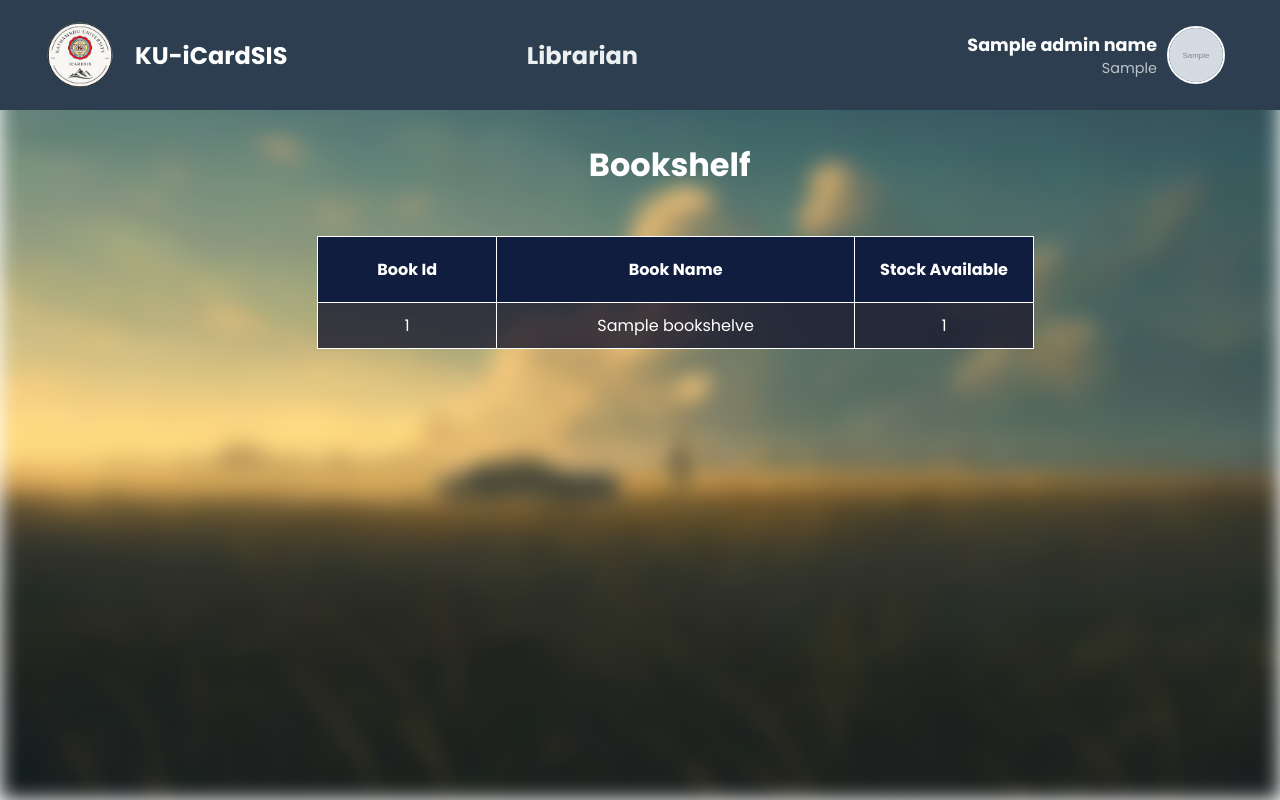
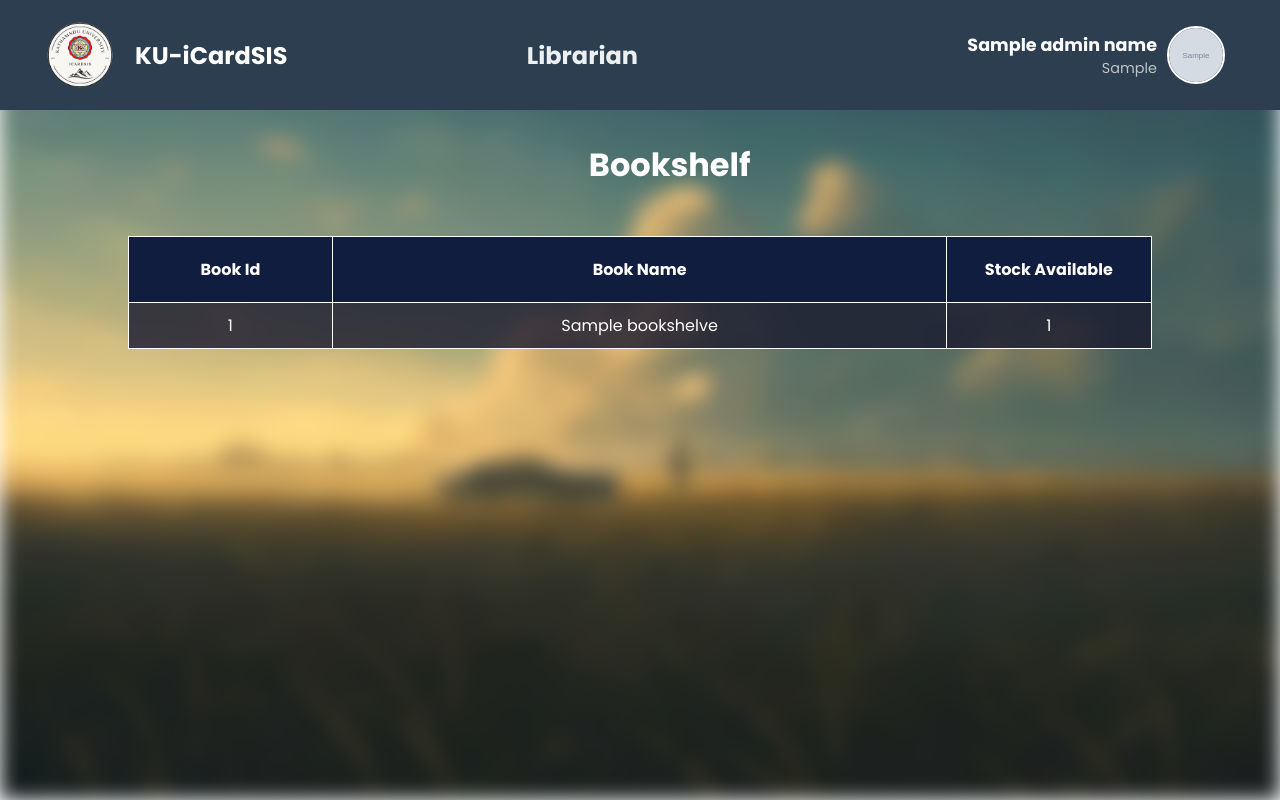
Before and after one commit to fedupGenJi/iCardSIS2.0, a Flask app: template templates/library/bookShelf.html in a window 1280 px wide. Run offline with Flask 3, Linux system fonts and the light colour scheme; the template is opened without the code that fills it: most values are stand-ins (such as "Sample title", 1, 10 or a date in 2020); grey boxes marked "Sample" are stand-in pictures.

Commit message:
error with table

```diff
--- a/static/css/library/bookShelf.css
+++ b/static/css/library/bookShelf.css
@@ -33,21 +33,21 @@ body {
   filter: blur(10px);
 }
 
-.bookshelf-container {
-  width: 80%;
-  height: auto;
-  padding: 10px;
-  margin: 2px;
-  align-content: center;
-  justify-items: center;
-}
-
 .heading {
   position: absolute;
   top: 15%;
   left: 46%;
   color: white;
   font-weight: 1400;
+}
+
+.bookshelf-container {
+  width: 80%;
+  height: auto;
+  margin: 2px;
+  align-content: center;
+  justify-items: center;
+  margin-left: -70px;
 }
 
 .book-modal {
@@ -64,22 +64,36 @@ body {
   overflow-y: auto;
 }
 
-table {
-  width: 70%;
-  border-collapse: collapse;
+thead {
+  position: sticky;
+  top: 0;
+  background-color: #111d3e;
+  z-index: 2;
 }
 
-table,
-th,
-td {
+tbody {
+  overflow-y: auto;
+  max-height: 90vh;
+}
+
+table {
+  display: auto;
+  overflow-y: auto;
+  width: 100%;
+  border-collapse: collapse;
+  table-layout: auto;
+  text-align: center;
+}
+
+th, td {
+  padding: 10px;
+  text-align: center;
   border: 1px solid white;
-  text-align: center;
   vertical-align: middle;
 }
 
 th {
   position: sticky;
-  overflow: hidden;
   padding: 20px;
   background-color: #111d3e;
   z-index: 1;
@@ -96,17 +110,17 @@ td {
 
 table th:first-child,
 table td:first-child {
-  width: 25%;
+  width: 20%;
 }
 
 table th:nth-child(2),
 table td:nth-child(2) {
-  width: 50%;
+  width: 60%;
 }
 
-table th:nth-child(3),
-table td:nth-child(3) {
-  width: 25%;
+table th:last-child,
+table td:last-child {
+  width: 20%;
 }
 
 input[type="number"]::-webkit-inner-spin-button,
@@ -115,11 +129,6 @@ input[type="number"]::-webkit-outer-spin-button {
   margin: 0;
 }
 
-.book-modal {
-  scrollbar-width: none;
-  -ms-overflow-style: none;
-}
-
 .book-modal::-webkit-scrollbar {
   display: none;
 }
```
Also changed, not shown: templates/library/bookShelf.html (indentation only).
